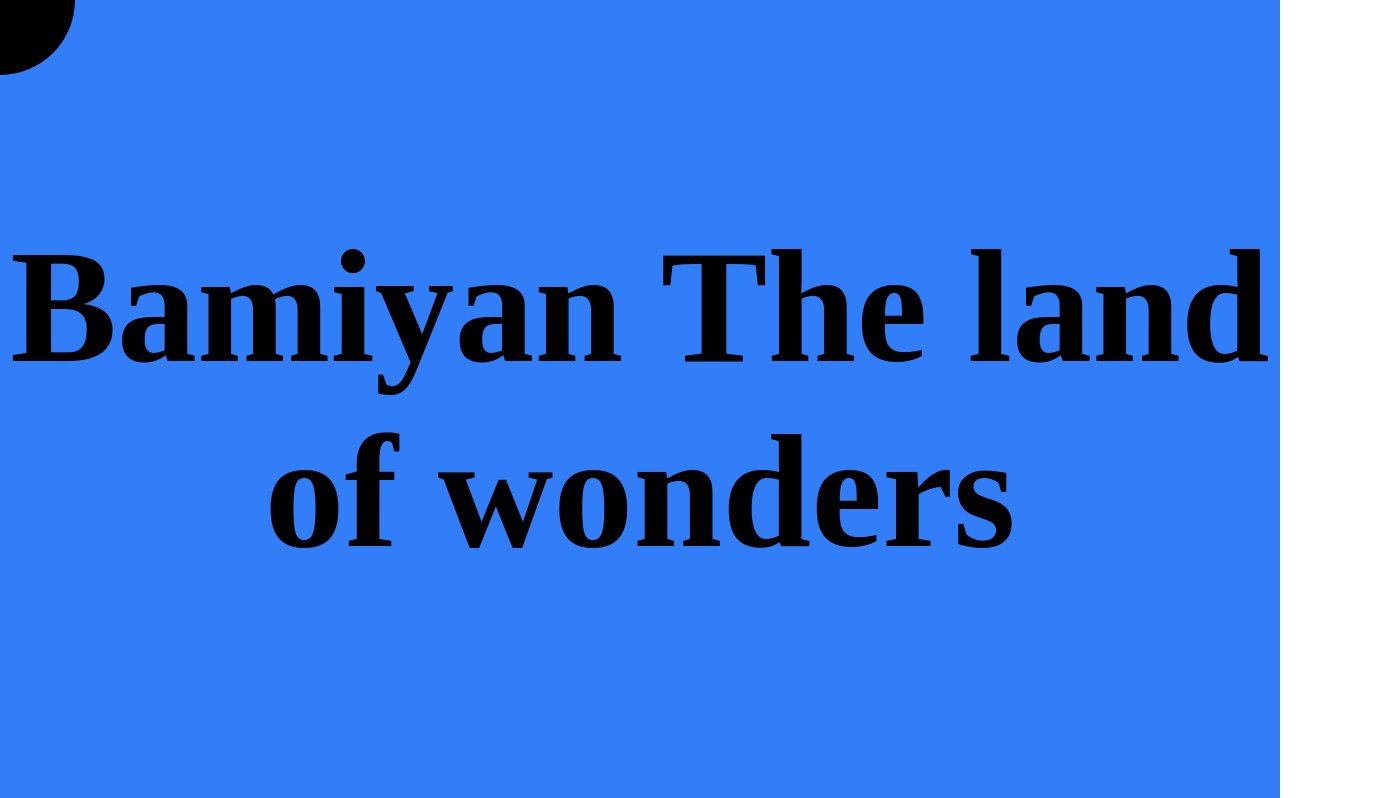
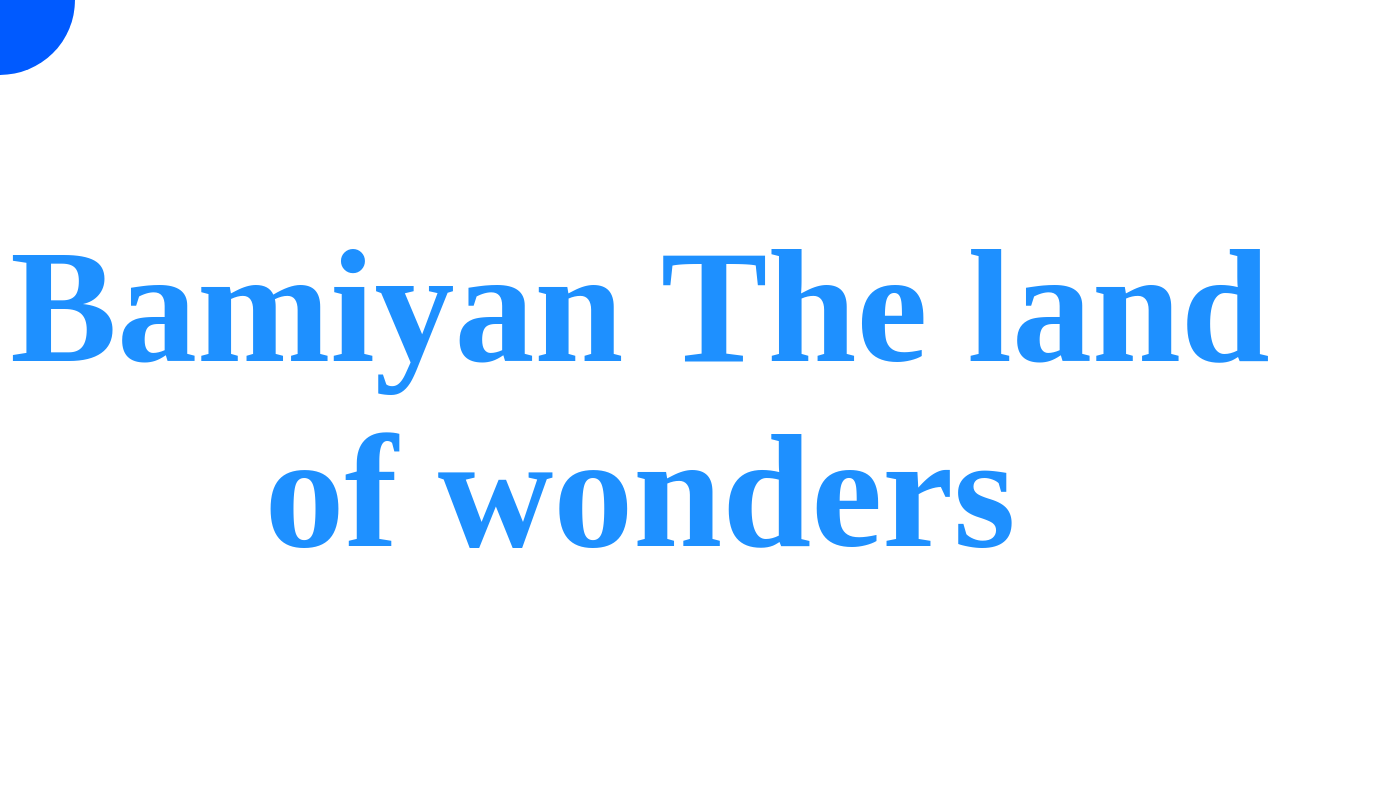
Before and after one commit to iits-reza/museum-project, a React (Create React App) app: page / in a window 1280 px wide. Shown: the top 798 px of the page, 1380 px wide, since content can reach past the window. Built offline with nearby package versions, Linux system fonts and the light colour scheme.

Commit message:
fix: header text jump

```diff
--- a/src/App.css
+++ b/src/App.css
@@ -1,9 +1,13 @@
 *,
 body {
+  padding: 0;
+  margin: 0;
   /* background-image: url(../public/images/texture.png); */
 }
 .App {
+  background-color: dodgerblue;
   display: flex;
   flex-direction: column;
   align-items: center;
+  padding: 0;
 }
--- a/src/App.js
+++ b/src/App.js
@@ -1,6 +1,6 @@
+import "./App.css";
 import Lottie from "react-lottie";
 import ScrollIcon from "./lotties/mouse_animation";
-import "./App.css";
 import LotusAnimation from "./components/LotusAnimation";
 import AvatarFrame from "./components/photoCover/photoCover";
 
@@ -8,14 +8,6 @@ import Header from "./components/header/header";
 import MainIllustration from "./components/MainIllustration/MainIllustration.js";
 
 function App() {
-  const defaultOptions = {
-    loop: true,
-    autoplay: true,
-    animationData: ScrollIcon,
-    rendererSettings: {
-      preserveAspectRatio: "xMidYMid slice",
-    },
-  };
   return (
     <div className="App">
       <Header />
--- a/src/components/MainIllustration/MainIllustration.css
+++ b/src/components/MainIllustration/MainIllustration.css
@@ -1,6 +1,6 @@
 .illustration {
   position: relative;
-  padding: 100px;
+  /* padding: 100px; */
   width: 100%;
   height: 800px;
   background: #7a9a9b;
--- a/src/components/MainIllustration/MainIllustration.js
+++ b/src/components/MainIllustration/MainIllustration.js
@@ -1,7 +1,19 @@
 import * as motion from "motion/react-client";
 import "./MainIllustration.css";
 import BuddhaStatueSrc from "../../images/asset_main/buddha_statue.png";
+
+import Lottie from "react-lottie";
+import ScrollIcon from "../../lotties/mouse_animation";
+
 export default function MainIllustration() {
+  const defaultOptions = {
+    loop: true,
+    autoplay: true,
+    animationData: ScrollIcon,
+    rendererSettings: {
+      preserveAspectRatio: "xMidYMid slice",
+    },
+  };
   return (
     <div className="illustration">
       <motion.div
@@ -12,6 +24,7 @@ export default function MainIllustration() {
       <motion.div>
         <img src={BuddhaStatueSrc} alt="Buddha statue" />
       </motion.div>
+      <Lottie options={defaultOptions} height={40} width={40} />
     </div>
   );
 }
--- a/src/components/header/header.css
+++ b/src/components/header/header.css
@@ -2,17 +2,15 @@
   padding: 0;
   margin: 0;
   text-align: center;
-  display: table;
   width: 100%;
   height: 100vh;
-  background-color: rgb(50, 126, 248);
+  background-color: #fff;
+  display: table;
 }
+
 .header__title {
-  margin: auto 0;
-  font-size: 130px;
-}
-.title {
-  color: #000;
+  color: dodgerblue;
+  height: 100px;
   font-size: 10rem;
   text-align: center;
   font-family: "Times New Roman", Times, serif;
--- a/src/components/header/header.js
+++ b/src/components/header/header.js
@@ -1,7 +1,10 @@
-import { useEffect, useState } from "react";
-import { motion } from "framer-motion";
+import { useEffect, useState, useRef } from "react";
+import { motion, useInView, useAnimation } from "framer-motion";
 import "./header.css";
 const Header = () => {
+  const ref = useRef(null);
+  const isInView = useInView(ref, { once: true });
+  const mainControlls = useAnimation();
   const [mousePosition, setMousePosition] = useState({
     x: 0,
     y: 0,
@@ -9,19 +12,18 @@ const Header = () => {
   const [cursorVariant, setCursorVariant] = useState("default");
 
   useEffect(() => {
+    if (isInView) mainControlls.start("visible");
     const mouseMove = (e) => {
       setMousePosition({
         x: e.clientX,
         y: e.clientY,
       });
     };
-
     window.addEventListener("mousemove", mouseMove);
-
     return () => {
       window.removeEventListener("mousemove", mouseMove);
     };
-  }, []);
+  }, [isInView]);
 
   const variants = {
     default: {
@@ -33,7 +35,7 @@ const Header = () => {
       width: 150,
       x: mousePosition.x - 75,
       y: mousePosition.y - 75,
-      backgroundColor: "rgb(50, 126, 248)",
+      backgroundColor: "orange",
       mixBlendMode: "difference",
     },
   };
@@ -41,9 +43,21 @@ const Header = () => {
   const textLeave = () => setCursorVariant("default");
   return (
     <header className="header">
-      <h1 onMouseEnter={textEnter} onMouseLeave={textLeave} className="title">
+      <motion.h1
+        onMouseEnter={textEnter}
+        onMouseLeave={textLeave}
+        className="header__title"
+        variants={{
+          hidden: { opacity: 0, y: 100 },
+          visible: { opacity: 1, y: 0 },
+        }}
+        whileInView={{ y: 0 }}
+        initial="hidden"
+        animate="visible"
+        transition={{ duration: 0.5, delay: 0.25 }}
+      >
         Bamiyan The land of wonders
-      </h1>
+      </motion.h1>
       <motion.div
         className="cursor"
         variants={variants}
```
